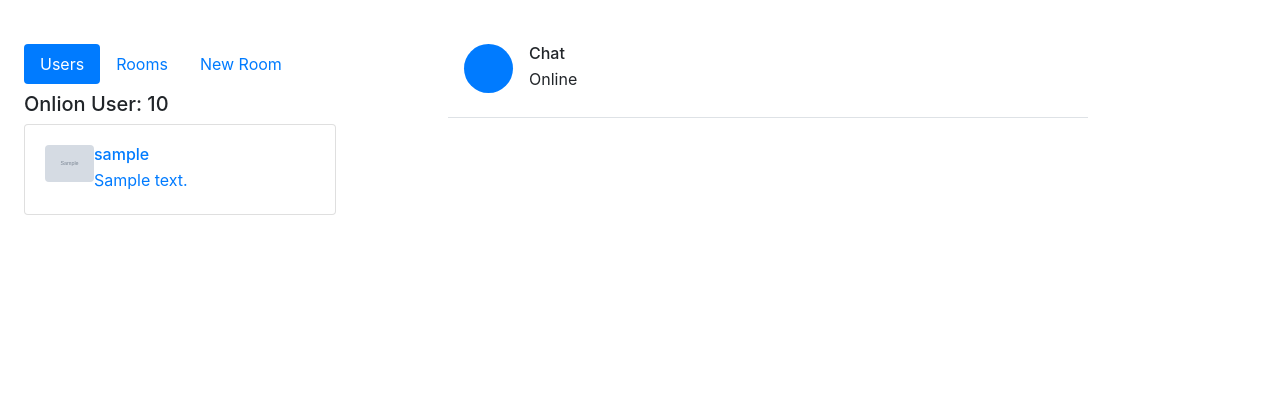
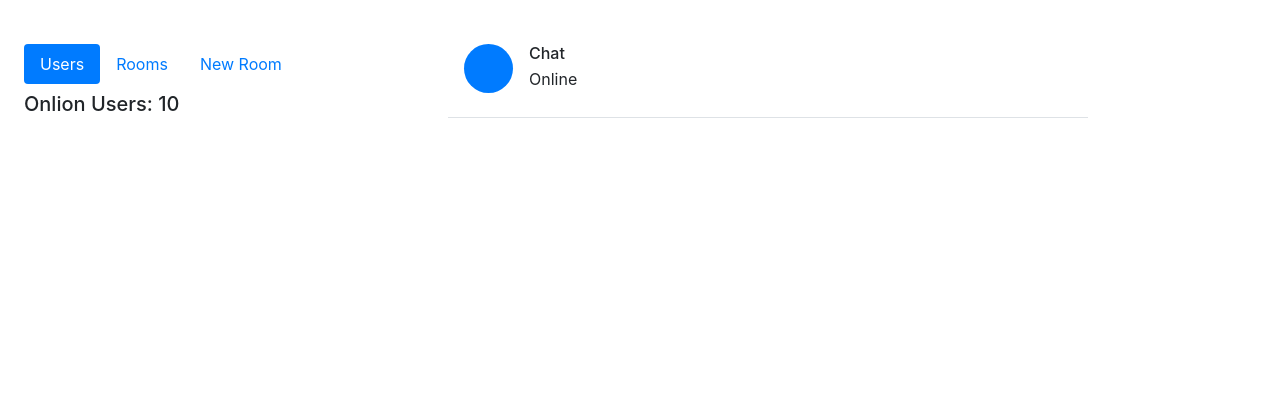
Before and after one commit to magicwenli/SocketIO-Chat, a Flask app: template app/templates/home.html in a window 1280 px wide. Shown: the part 56-470 px from the top of the page. Run offline with Flask 2, Linux system fonts and the light colour scheme; the template is opened without the code that fills it: most values are stand-ins (such as "Sample title", 1, 10 or a date in 2020); grey boxes marked "Sample" are stand-in pictures; some libraries are stand-ins or nearby versions.

Commit message:
add Onlion Users list

```diff
--- a/app/static/js/socket.js
+++ b/app/static/js/socket.js
@@ -19,6 +19,7 @@
             $textarea.val('');
         }
     }
+    scrollToBottom();
 
     $('#message-textarea').on('keydown', new_message.bind(this));
 
@@ -27,4 +28,9 @@
         flask_moment_render_all();
         scrollToBottom()
     });
+
+    socket.on('users info',function (data){
+        $('#onlion-user').text(data.count);
+        $('#user-list').html(data.users);
+    })
 });
--- a/app/templates/chat/_sidebar.html
+++ b/app/templates/chat/_sidebar.html
@@ -7,11 +7,9 @@
 </div>
 <div class="tab-content" id="sidebar-content">
     <div class="tab-pane show active" id="sidebar-user" role="tabpanel" aria-labelledby="user-tab">
-        <ul class="chat-list mb-4">
-            <li class="Justify-content-between">
-                <h4 class="h5 my-2">Onlion User: <span id="onlion-user">{{ user_amount }}</span></h4>
-            </li>
-            {% include "chat/_users.html" %}
+        <h4 class="h5 my-2">Onlion Users: <span id="onlion-user">{{ user_amount }}</span></h4>
+        <ul class="chat-list mb-4" id="user-list">
+
         </ul>
     </div>
 {#    <div class="tab-pane" id="sidebar-room" role="tabpanel" aria-labelledby="room-tab">#}
--- a/app/templates/chat/_user.html
+++ b/app/templates/chat/_user.html
@@ -2,9 +2,9 @@
     <a href="#" class="card">
         <div class="card-body">
             <div class="media">
-                <div class="avatar me-3">
+                <div class="avatar mr-3">
                     <img class="avatar sm rounded" src="{{ user.gravatar }}"
-                         data-href="{{ url_for('chat.get_profile', user_id=message.author.id) }}">
+                         data-href="#">
                 </div>
                 <div class="media-body overflow-hidden">
                     <div class="d-flex align-items-center mb-1">
```
Also changed, not shown: app/blueprints/chat.py (+16 -18 lines), data-dev.db.
